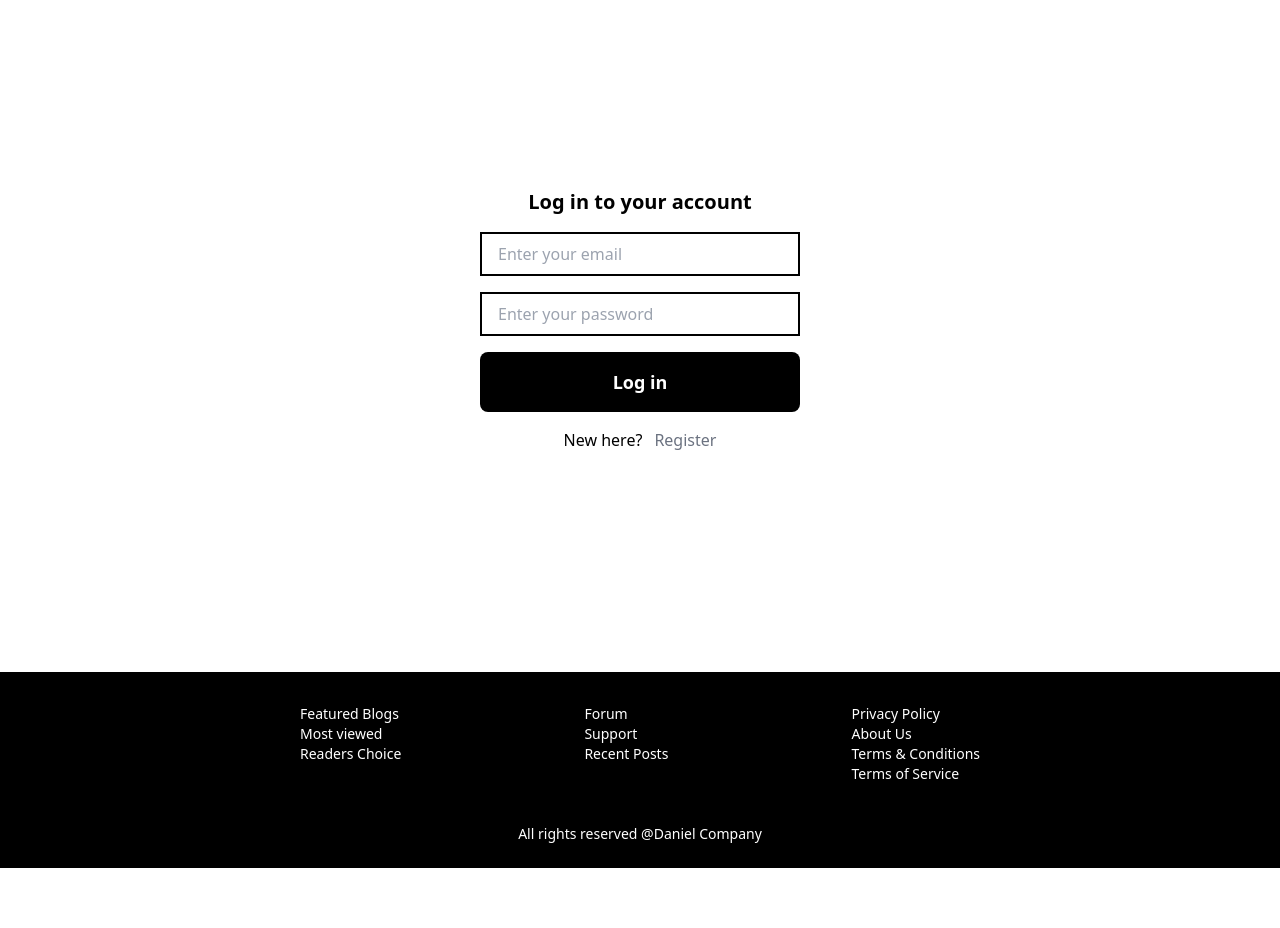
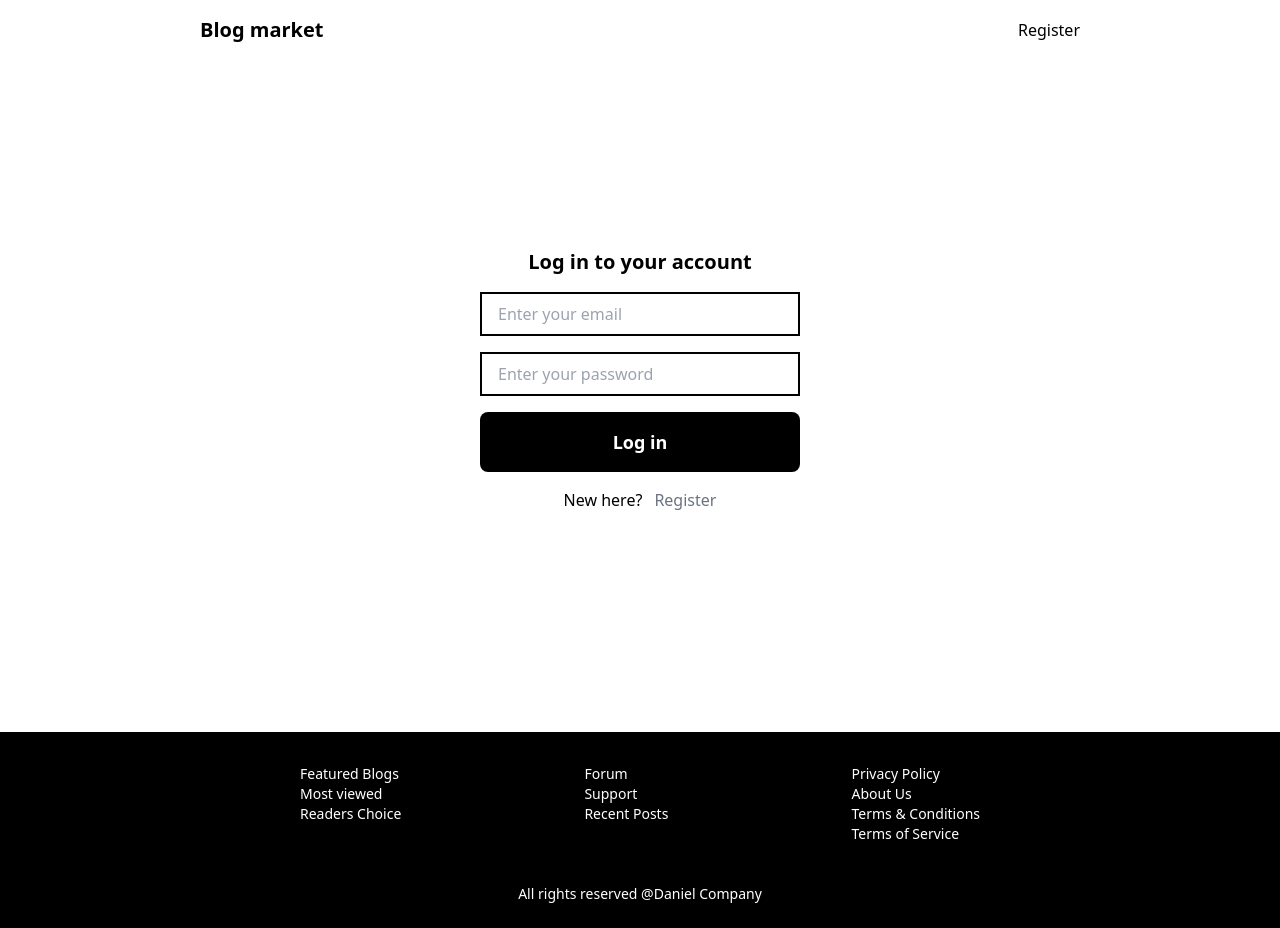
Before and after one commit to Darougah/BLOG-APP, a React (Vite) app in the folder frontend/: page /login in a window 1280 px wide. Before the commit the page ends 868 px from the top, so only its background shows below. Built offline with nearby package versions, Linux system fonts and the light colour scheme.

Commit message:
added link to register

```diff
--- a/frontend/src/pages/Login.jsx
+++ b/frontend/src/pages/Login.jsx
@@ -2,9 +2,20 @@
 
 const Login = () => {
   return (
+    <>
+      <div className="flex items-center justify-between px-6 md:px-[200px] py-4">
+        <h1 className="text-lg md:text-xl font-extrabold">
+          <Link to="/">Blog market</Link>
+        </h1>
+        <h3>
+          <Link to="/register">Register</Link>
+        </h3>
+      </div>
       <div className="w-full flex justify-center items-center h-[80vh]">
         <div className="flex flex-col justify-center items-center space-y-4 w-[80%] md:w-[25%]">
-        <h1 className="text-xl font-bold text-left">Log in to your account</h1>
+          <h1 className="text-xl font-bold text-left">
+            Log in to your account
+          </h1>
           <input
             className="w-full px-4 py-2 border-2 border-black outline-0"
             type="text"
@@ -26,6 +37,7 @@
           </div>
         </div>
       </div>
+    </>
   );
 };
 
```
Lines whose indentation alone changed are shown as unchanged.
